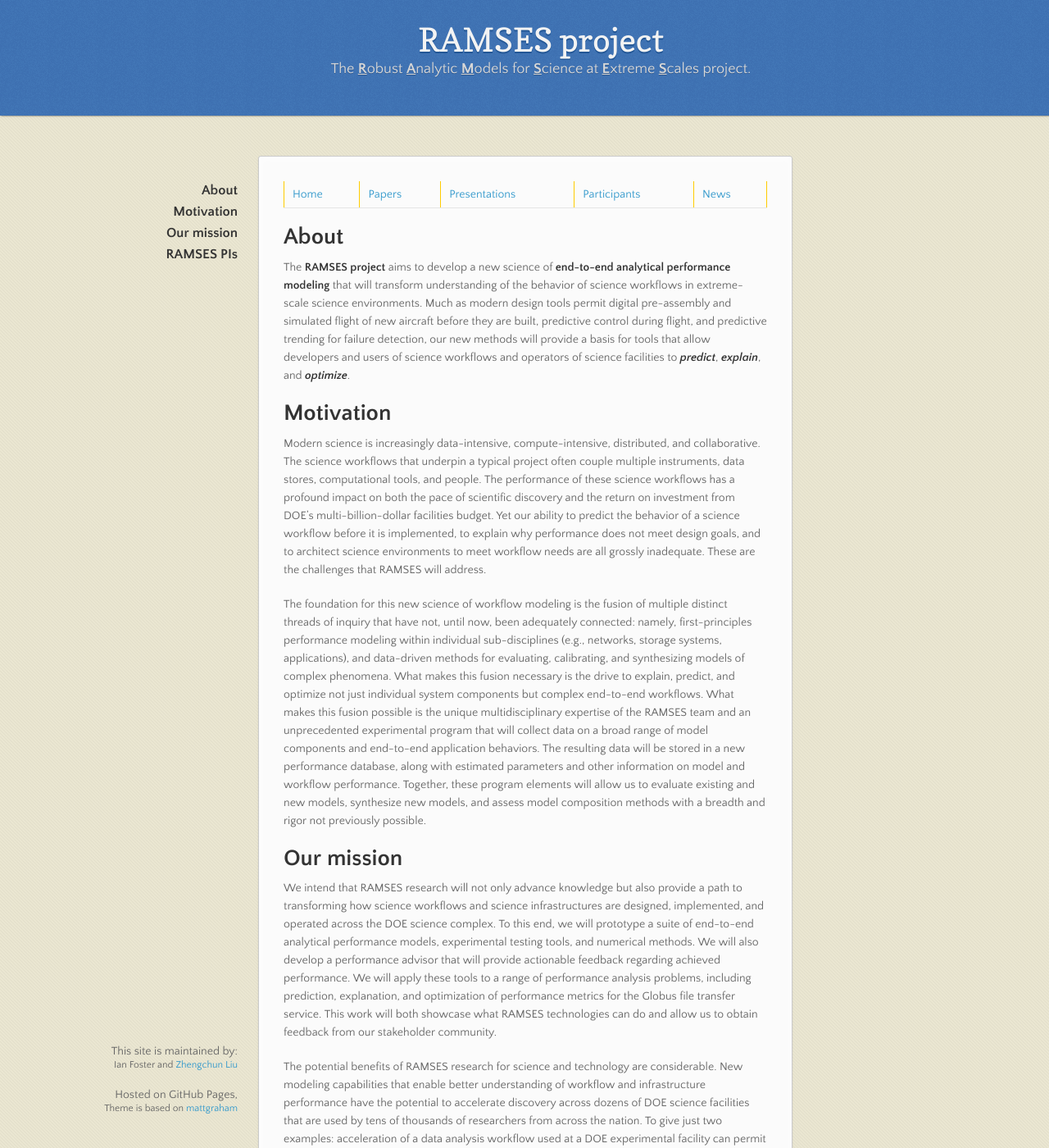
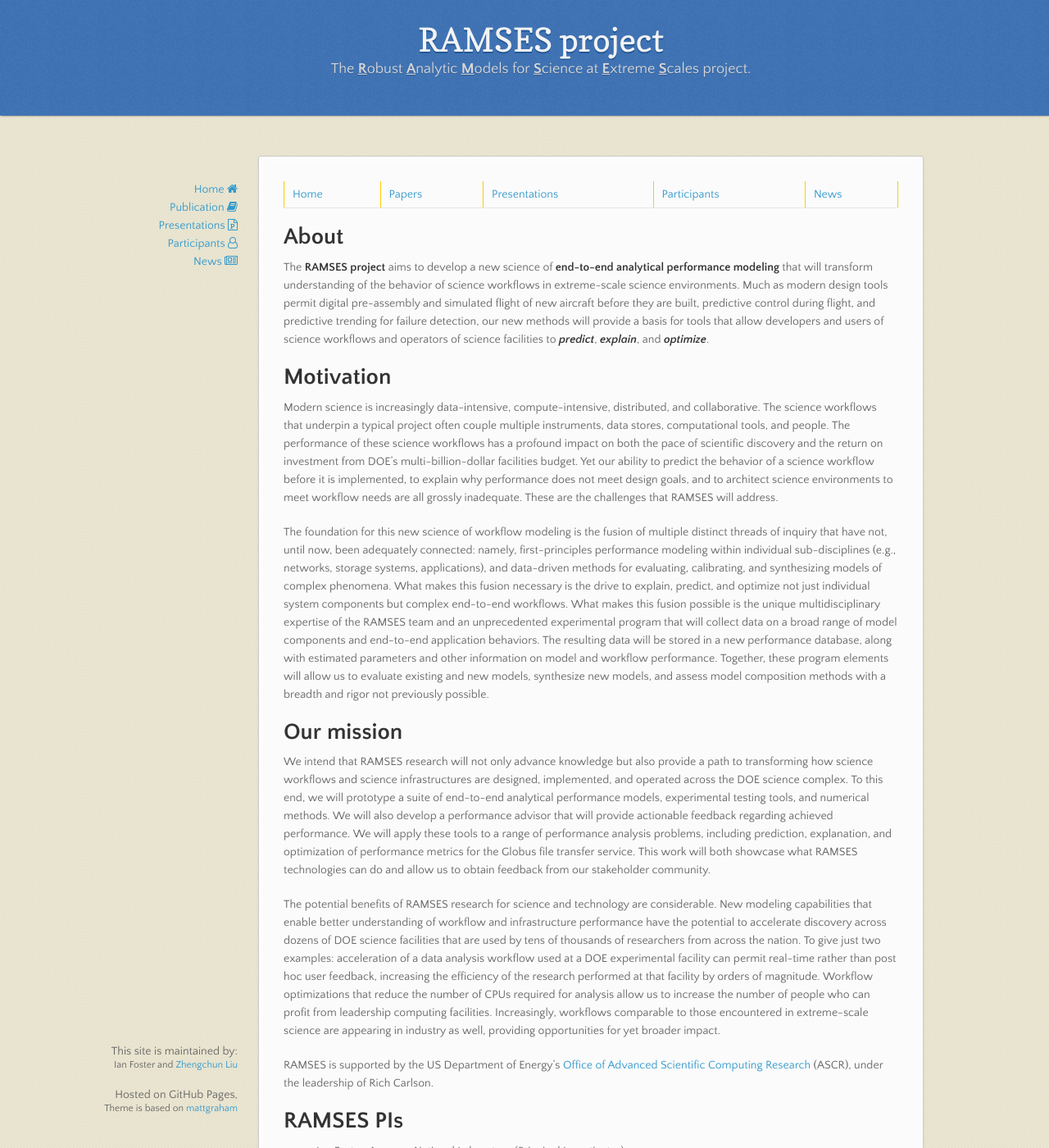
Before and after one commit to ramsesproject/ramses.github.io, a Jekyll site: the page built from index.md, in a window 1280 px wide and 1400 px high. Shown: the whole window at 82% size. Built offline with Jekyll 4.4.1, drawn with Linux system fonts in a browser that asks for light colours; nearby versions of some CDN libraries.

Commit message:
add, delete, polish etc.

```diff
--- a/_layouts/default.html
+++ b/_layouts/default.html
@@ -5,6 +5,7 @@
     <meta http-equiv="X-UA-Compatible" content="chrome=1">
     <title>{{ site.title | default: site.github.repository_name }}</title>
     <link rel="stylesheet" href="{{ '/assets/css/style.css?v=' | append: site.github.build_revision | relative_url }}">
+    <link rel="stylesheet" type="text/css" href="https://maxcdn.bootstrapcdn.com/font-awesome/4.7.0/css/font-awesome.min.css" />
     <script src="https://ajax.googleapis.com/ajax/libs/jquery/1.7.1/jquery.min.js"></script>
     <script src="{{ '/assets/js/main.js' | relative_url }}"></script>
     <!--[if lt IE 9]>
@@ -20,11 +21,14 @@
 
     <div class="wrapper">
       <nav>
-        <ul></ul>
+          <a href="index.html" <span>Home <i class="fa fa-home" aria-hidden="true"></i></span></a> <br>
+          <th><a href="papers.html" <span>Publication <i class="fa fa-book" aria-hidden="true"></i></span></a> <br>
+          <th><a href="presentations.html" <span>Presentations <i class="fa fa-file-powerpoint-o" aria-hidden="true"></i> </span></a> <br>
+          <th><a href="participants.html" <span>Participants <i class="fa fa-user-o" aria-hidden="true"></i> </span></a> <br>
+          <th><a href="news.html" <span>News <i class="fa fa-newspaper-o" aria-hidden="true"></i> </span></a> <br>
       </nav>
       <section>
         {{ content }}
-
       </section>
       <footer>
           <p>This site is maintained by: <br> <small>Ian Foster and <a href="http://zliu.info/">Zhengchun Liu</a> </small></p>
--- a/_sass/jekyll-theme-leap-day.scss
+++ b/_sass/jekyll-theme-leap-day.scss
@@ -271,7 +271,7 @@ header {
 }
 
 section {
-  width:590px;
+  width:750px;
   padding: 30px 30px 50px 30px;
   margin: 20px 0;
   margin-top: 190px;
```
